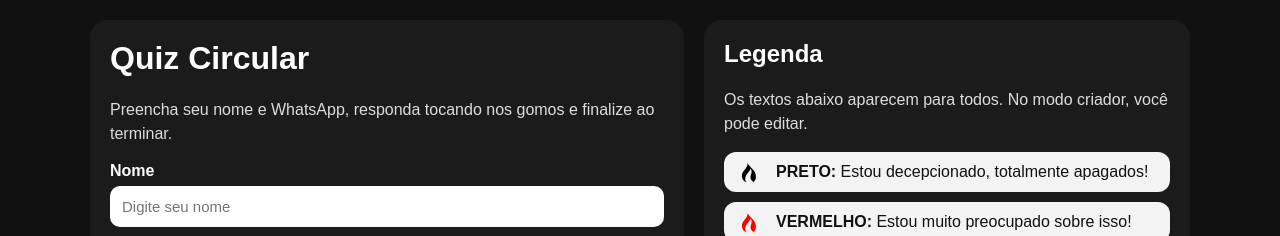
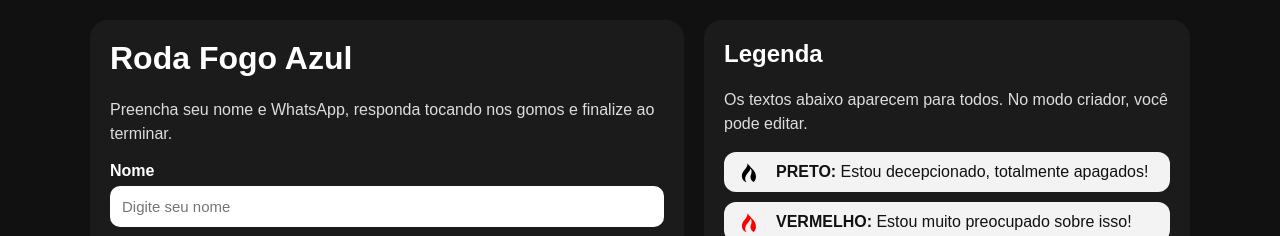
Before and after one commit to rhshima/quiz-evento, a plain HTML site: page index.html in a window 1280 px wide. Shown: the top 236 px of the page. Drawn offline with nearby package versions, Linux system fonts and the light colour scheme.

Commit message:
Update index.html

```diff
--- a/index.html
+++ b/index.html
@@ -83,7 +83,7 @@
 <body>
   <div class="container">
     <div class="box">
-      <h1>Quiz Circular</h1>
+      <h1>Roda Fogo Azul</h1>
       <p>Preencha seu nome e WhatsApp, responda tocando nos gomos e finalize ao terminar.</p>
 
       <label for="nome">Nome</label>
```
